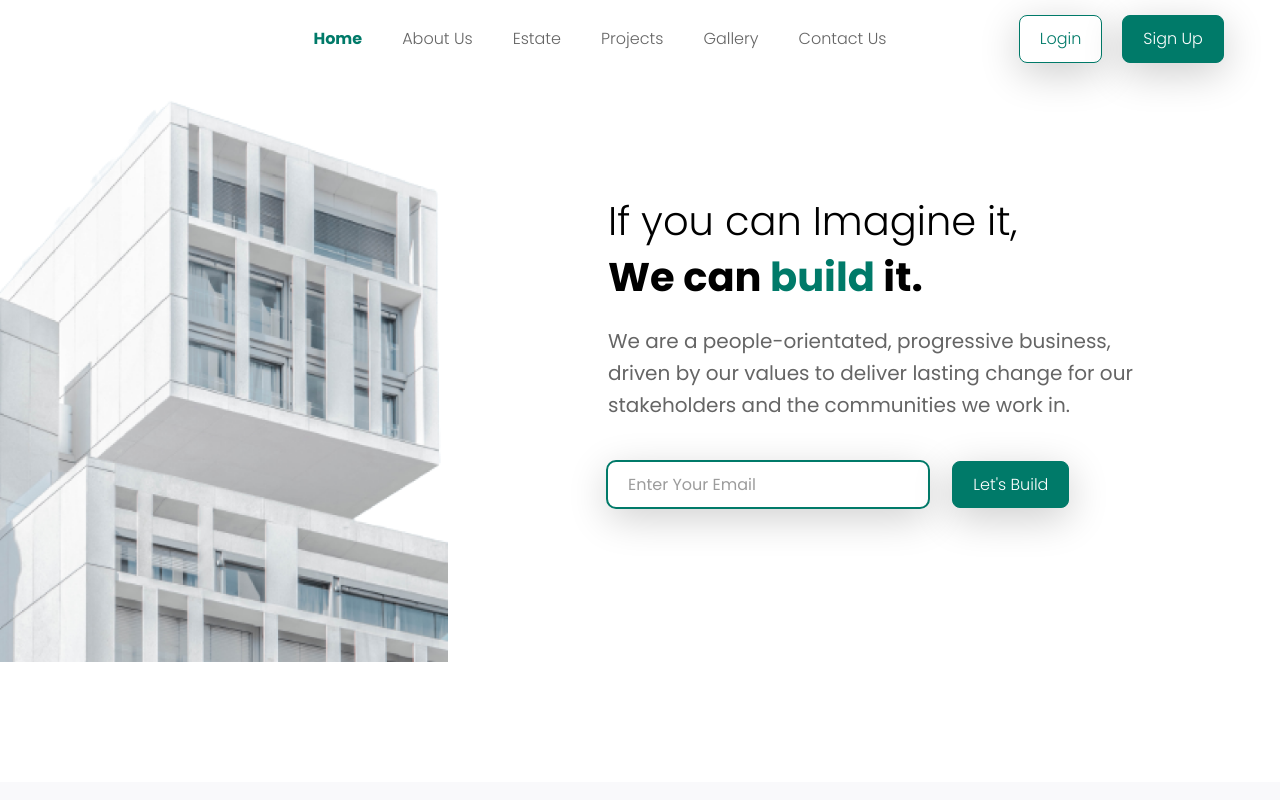
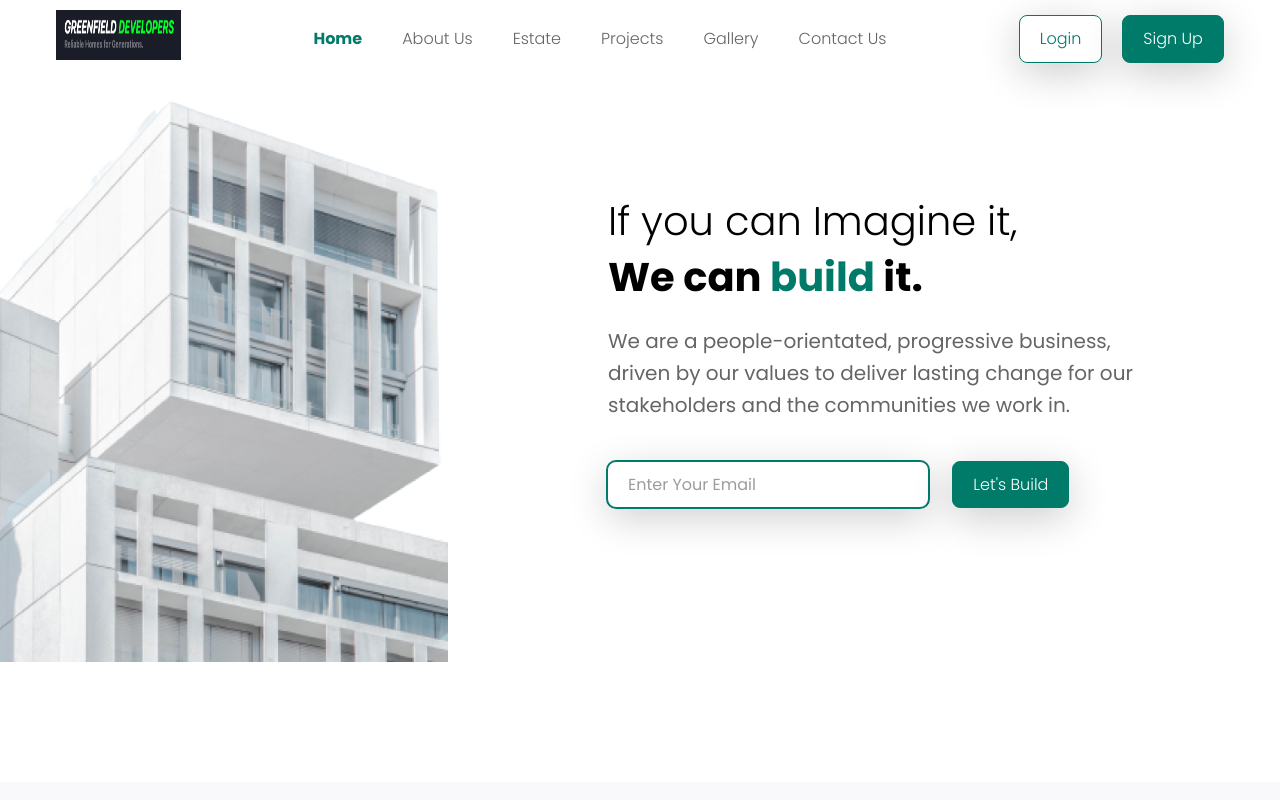
Before and after one commit to Narayana53/Greenfield-developers, a website: page index.html in a window 1280 px wide. Shown: the top 800 px of the page. Drawn offline with Linux system fonts and the light colour scheme.

Commit message:
Code changed

```diff
--- a/index.html
+++ b/index.html
@@ -4,7 +4,7 @@
     <meta charset="UTF-8" />
     <meta http-equiv="X-UA-Compatible" content="IE=edge" />
     <meta name="viewport" content="width=device-width, initial-scale=1.0" />
-    <title>BuildCo &mdash; We construct with Elegance and Class 💯</title>
+    <title>Greenfield Developers &mdash; We construct with Elegance and Class 💯</title>
     <link rel="shortcut icon" href="img/favicon.png" type="image/x-icon" />
 
     <!-- Development CSS -->
@@ -17,10 +17,12 @@
     <header class="header">
       <div class="header__menu-bar">
         <div class="header__logo-box">
-          <svg class="logo">
+          <!-- <svg class="logo">
+            <use xlink:href="img/sprite.svg#buildco-logo-green"></use>
+          </svg> -->
+          <img class="logo" src="img/logo.png">
             <!-- <use xlink:href="img/sprite.svg#buildco-logo-green"></use> -->
-            <use xlink:href="img/logo.png"></use>
-          </svg>
+          </img>
         </div>
 
         <nav class="header__nav">
--- a/package.json
+++ b/package.json
@@ -1,13 +1,12 @@
 {
-  "name": "buildco",
+  "name": "Greenfield",
   "version": "1.0.0",
-  "description": "BuildCo - Construction Company Website",
+  "description": "Greenfield - Construction Company Website",
   "main": "index.js",
   "scripts": {
     "watch:sass": "sass sass/main.scss css/style.css -w",
     "liveserver": "live-server",
     "dev:start": "npm-run-all --parallel liveserver watch:sass",
-
     "compile:sass": "sass sass/main.scss css/style.comp.css",
     "prefix:css": "postcss --use autoprefixer -b 'last 10 versions' css/style.comp.css -o css/style.prefix.css",
     "compress:css": "sass css/style.prefix.css css/style.min.css --style compressed",
```
